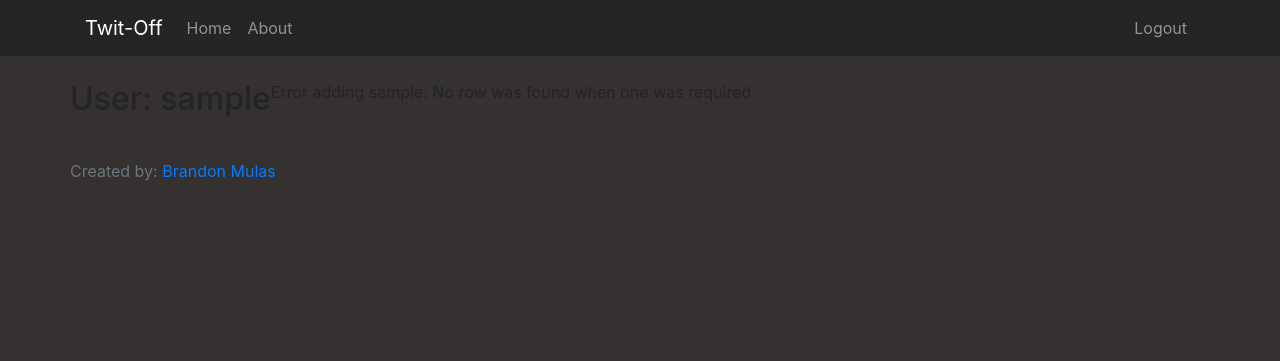
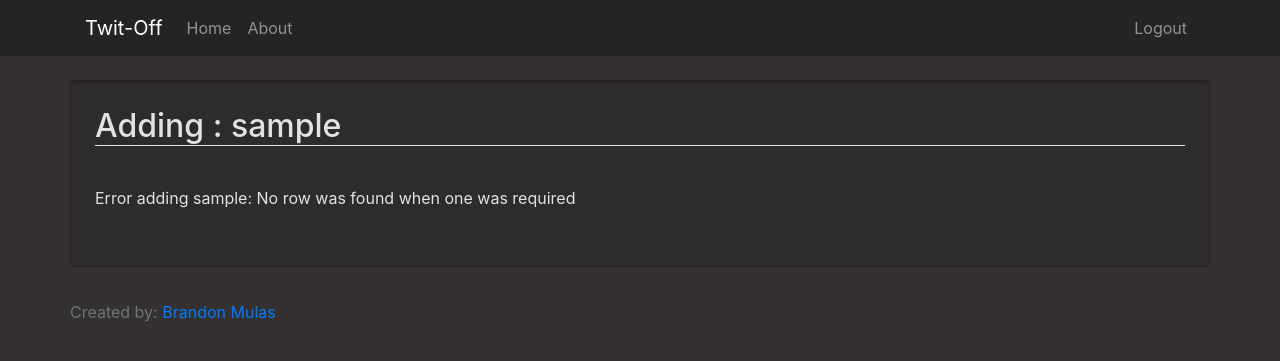
Before and after one commit to bmulas1535/twit-app, a Flask app: a page that uses twitapp/templates/user.html in a window 1280 px wide. Shown: the top 361 px of the page. Run offline with Flask 2, Linux system fonts and the light colour scheme; the visitor is signed in with stand-in values (Sample User, id 1); some libraries are stand-ins or nearby versions.

Commit message:
apply styling to user template

```diff
--- a/twitapp/templates/user.html
+++ b/twitapp/templates/user.html
@@ -1,14 +1,15 @@
 {% extends "layout.html" %}
 {% block content %}
+<div class="col"></div>
+<div class="col-6cform card container text-lighter">
+  <h2 class="border-bottom">Adding : {{ title }}</h2>
+  <br />
+  <p class="mt-2">{{ message }}</p>
 
-<h2>User: {{ title }}</h2>
-
-<p>{{ message }}</p>
-
-<ul>
-  {% for tweet in tweets %}
-  <li>{{ tweet.content }}</li>
-  {% endfor %}
-</ul>
-
+  <ul class="info-note">
+    {% for tweet in tweets %}
+      <li class="pl-2">{{ tweet.content }}</li>
+    {% endfor %}
+  </ul>
+<div class="col"></div>
 {% endblock %}
```
